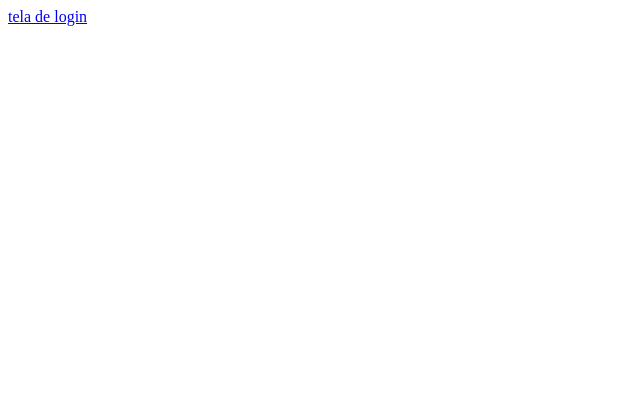
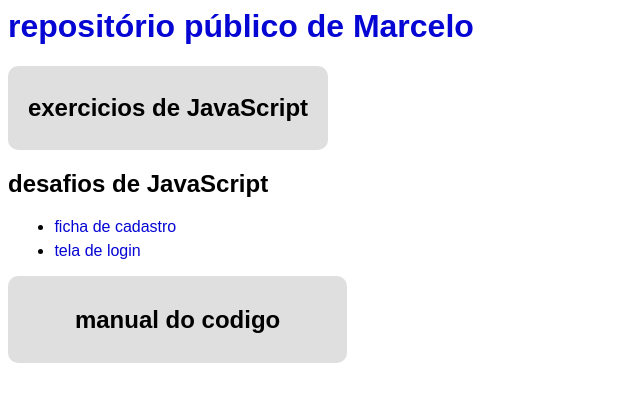
Before and after one commit to MarceloBAmaro/MarceloBAmaro.github.io, a plain HTML site: page index.html in a window 1280 px wide. Shown: the whole page, without its empty margins (0-640 px from the left). Drawn offline with Linux system fonts and the light colour scheme.

Commit message:
tentativa 5

```diff
--- a/index.html
+++ b/index.html
@@ -1,12 +1,97 @@
-<!DOCTYPE html>
-<html lang="PT-BR">
+<html lang="pt-br">
 <head>
     <meta charset="UTF-8">
     <meta http-equiv="X-UA-Compatible" content="IE=edge">
     <meta name="viewport" content="width=device-width, initial-scale=1.0">
     <title>Document</title>
+<style>
+    * {
+        border: 0px solid black;
+        font-family: Arial, Helvetica, sans-serif;
+    }
+    li {
+        margin: 0.4em;
+    }
+
+    a {
+        /*color: rgb(182, 35, 35);*/
+        color: rgb(5, 5, 212);
+        text-decoration: none;
+        cursor: pointer;
+    }
+
+    .JavaScript {
+        width: fit-content;
+    }
+
+    .blocoexJS {
+        background: #00000020;
+        margin: auto;
+        min-height: 2em;
+        width: 19em;
+        padding: 0.5em;
+        border-radius: 10px;
+        transition-delay: 1s;
+        text-align: center;
+    }
+
+    .blocoexJS > ol {
+        text-align: left;
+    }
+
+    .meu-site {
+        background: #00000020;
+        width: 20em;
+        padding: 0.6em;
+        border-radius: 10px;
+        display: flex;
+        align-items: center;
+        justify-content: center;
+    }
+</style>
+
 </head>
 <body>
-    <a href="../meus-sites/javascript/ex1/index.html">tela de login</a>
+    <h1><a href="https://github.com/MarceloBAmaro" target="_blank">repositório público de Marcelo</a></h1>
+    <div class="JavaScript">
+
+        <div class="blocoexJS">
+            <h2 id="exJS">exercicios de JavaScript</h2>
+            <ol class="JavaScriptOl">
+                <li><a href="https://marcelobamaro.github.io/meus-sites/javascript/ex1/"  rel="external" target="_blank">abas window</a></li>
+                <li><a href="https://marcelobamaro.github.io/meus-sites/javascript/ex2/"  rel="external" target="_blank">soma com abas window</a></li>
+                <li><a href="https://marcelobamaro.github.io/meus-sites/javascript/ex3/"  rel="external" target="_blank">style com JS</a></li>
+                <li><a href="https://marcelobamaro.github.io/meus-sites/javascript/ex4/"  rel="external" target="_blank">interação com JS</a></li>
+                <li><a href="https://marcelobamaro.github.io/meus-sites/javascript/ex5/"  rel="external" target="_blank">calculadora com JS</a></li>
+                <li><a href="https://marcelobamaro.github.io/meus-sites/javascript/ex6/"  rel="external" target="_blank">simulação de radar com JS</a></li>
+                <li><a href="https://marcelobamaro.github.io/meus-sites/javascript/ex7/"  rel="external" target="_blank">cidadania com JS</a></li>
+                <li><a href="https://marcelobamaro.github.io/meus-sites/javascript/ex8/"  rel="external" target="_blank">serviço eleitoral</a></li>
+                <li><a href="https://marcelobamaro.github.io/meus-sites/javascript/ex9/"  rel="external" target="_blank">relogio digital com JS</a></li>
+                <li><a href="https://marcelobamaro.github.io/meus-sites/javascript/ex10/" rel="external" target="_blank">dia da semana com JS</a></li>
+            </ol>
+        </div>
+        <h2>desafios de JavaScript</h2>
+        <ul>
+            <li><a href="desafio ficha de cadastro/index.html" rel="external" target="_blank">ficha de cadastro</a></li>
+            <li><a href="desafio tela de login/index.html" rel="external" target="_blank">tela de login</a></li>
+        </ul>
+    </div>
+    <div class="meu-site">
+        <h2>manual do codigo</h2>
+    </div>
+    <script>
+        var exJS = document.querySelector('div.blocoexJS')
+        exJS.addEventListener('mouseenter', openexJS)
+        exJS.addEventListener('mouseleave', closeJS)
+        var JavaScriptOL = document.querySelector('ol.JavaScriptOl')
+        JavaScriptOL.style.display = 'none'
+        function openexJS() {
+            JavaScriptOL.style.display = 'block'
+        }
+
+        function closeJS() {
+            JavaScriptOL.style.display = 'none'
+        }
+    </script>
 </body>
 </html>
```
Also changed, not shown: 1 other file.
